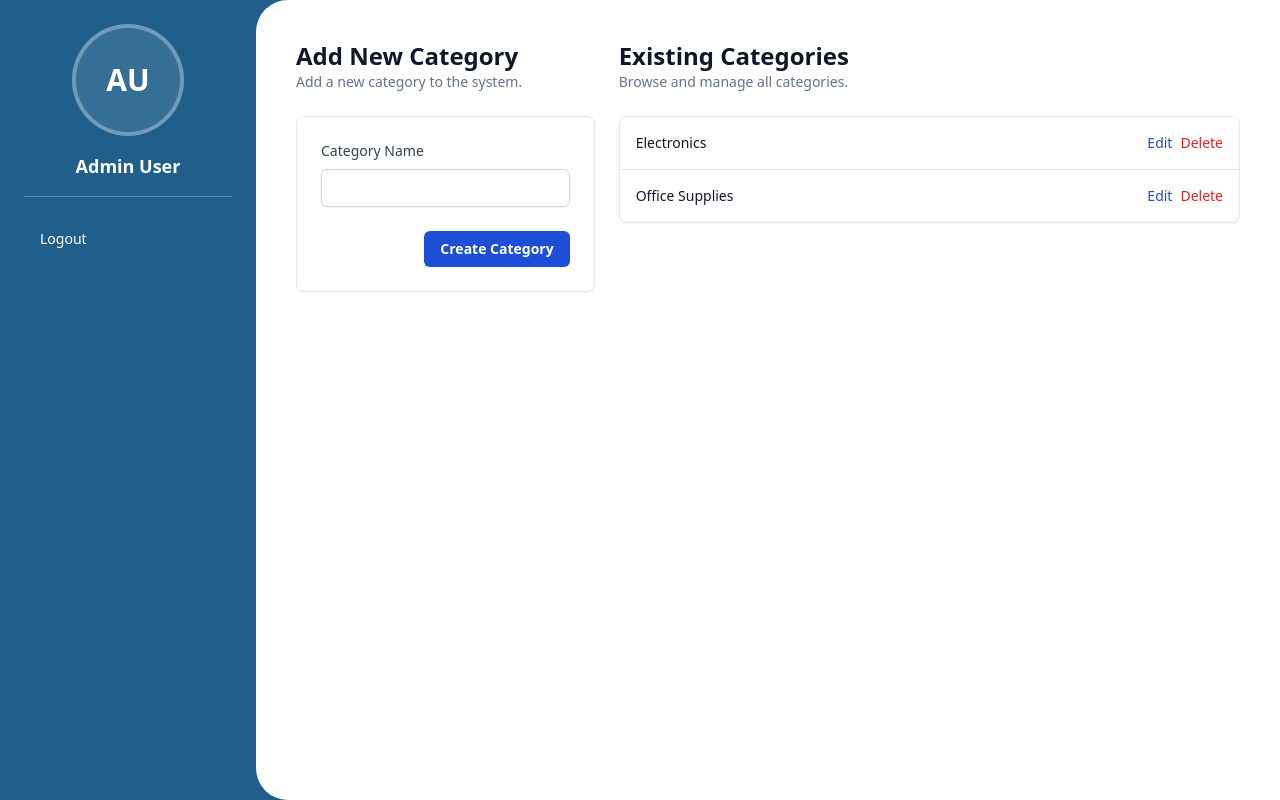
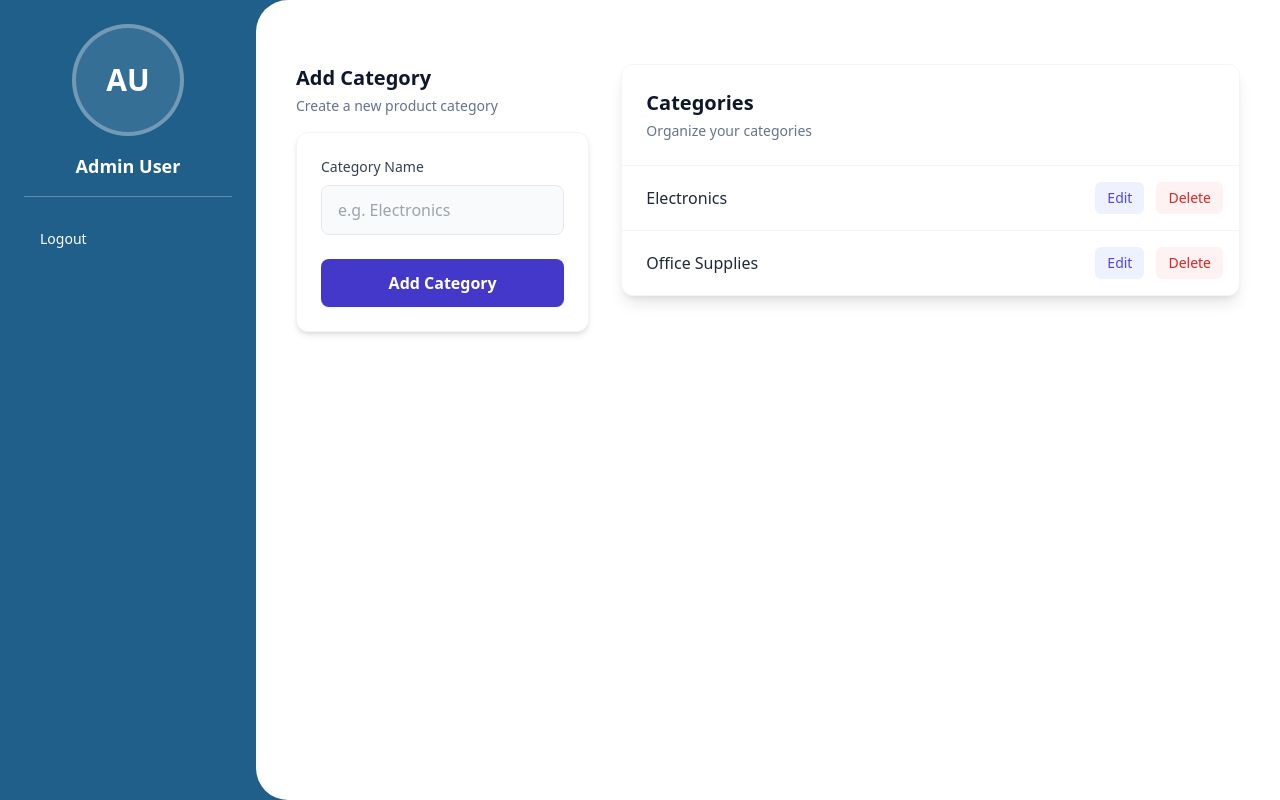
Before and after one commit to Dorecepha/warehouse-management-PDM-Fall25, a React (Create React App) app in the folder frontend/: page /categories in a window 1280 px wide. Built offline with nearby package versions, Linux system fonts and the light colour scheme.

Commit message:
Category and Supply (credited to Phuong Nhu)

```diff
--- a/frontend/src/features/categories/CategoryForm.jsx
+++ b/frontend/src/features/categories/CategoryForm.jsx
@@ -27,48 +27,37 @@ function CategoryForm({
   const submitting = isSubmitting || isSubmittingProp;
 
   return (
-    <form
-      onSubmit={handleSubmit(onSubmit)}
-      className="space-y-6 rounded-lg border border-slate-200 bg-white p-6 shadow-sm"
-      noValidate
-    >
+    <div className="bg-white rounded-xl shadow-md overflow-hidden border border-slate-100">
+      <form onSubmit={handleSubmit(onSubmit)} className="p-6 space-y-6" noValidate>
+
         <div className="space-y-2">
-        <label
-          htmlFor="name"
-          className="block text-sm font-medium text-slate-700"
-        >
-          Category Name
-        </label>
+          <label htmlFor="name" className="block text-sm font-medium text-slate-700">Category Name</label>
           <input
             id="name"
             type="text"
-          className="w-full rounded-md border border-slate-300 px-3 py-2 text-sm shadow-sm focus:border-primary focus:outline-none focus:ring-2 focus:ring-primary/20"
+            className="w-full px-4 py-3 rounded-lg bg-gray-50 border border-gray-200 text-slate-900 focus:bg-white focus:ring-2 focus:ring-indigo-500 focus:border-transparent transition-all outline-none"
+            placeholder="e.g. Electronics"
             {...register('name')}
             aria-invalid={errors.name ? 'true' : 'false'}
           />
-        {errors.name ? (
-          <p className="text-sm text-red-600" role="alert">
-            {errors.name.message}
-          </p>
-        ) : null}
+          {errors.name && <p className="text-sm text-red-600 mt-1">{errors.name.message}</p>}
         </div>
 
-      {serverError ? (
-        <div className="rounded-md border border-red-200 bg-red-50 p-3 text-sm text-red-700">
+        {serverError && (
+          <div className="p-3 rounded-lg bg-red-50 border border-red-100 text-sm text-red-600">
             {serverError}
           </div>
-      ) : null}
+        )}
 
-      <div className="flex justify-end gap-3">
         <button
           type="submit"
-          className="inline-flex items-center rounded-md bg-primary px-4 py-2 text-sm font-semibold text-white shadow-sm transition focus:outline-none focus:ring-2 focus:ring-primary/20 disabled:cursor-not-allowed disabled:opacity-60"
           disabled={submitting}
+          className="w-full bg-indigo-700 hover:bg-indigo-800 text-white font-semibold py-3 rounded-lg shadow-sm transition-all disabled:opacity-70 disabled:cursor-not-allowed"
         >
-          {submitting ? 'Saving…' : submitLabel}
+          {submitting ? 'Saving...' : submitLabel}
         </button>
+      </form>
     </div>
-    </form>
   );
 }
 
--- a/frontend/src/features/products/ProductForm.jsx
+++ b/frontend/src/features/products/ProductForm.jsx
@@ -41,8 +41,8 @@ function ProductForm({
       const db = descBoxRef.current;
       const rc = rightColRef.current;
       const pv = previewRef.current;
+      if (!nb || !db || !rc || !pv) return;
       pv.style.marginBottom = '32px';
-      if (!nb || !db || !rc || !pv) return;
 
       const isMd = window.matchMedia('(min-width: 768px)').matches;
       if (!isMd) {
--- a/frontend/src/pages/CategoryPage.jsx
+++ b/frontend/src/pages/CategoryPage.jsx
@@ -67,82 +67,69 @@ function CategoryPage() {
   const totalPages = data?.meta?.totalPages ?? 1;
 
   return (
-    <div className="grid grid-cols-1 gap-6 lg:grid-cols-3">
-      <div className="space-y-6 lg:col-span-1">
-        <header>
-          <h1 className="text-2xl font-semibold text-slate-900">
-            {editingCategory ? 'Edit Category' : 'Add New Category'}
-          </h1>
-          <p className="text-sm text-slate-500">
-            {editingCategory
-              ? `Updating "${editingCategory.name}"`
-              : 'Add a new category to the system.'}
+    <div className="grid grid-cols-1 lg:grid-cols-12 gap-8 py-6">
+
+      {/* Left Column: Form (Chiếm 4/12 phần trên desktop) */}
+      <div className="lg:col-span-4 space-y-6 order-2 lg:order-1">
+        <div>
+          <h2 className="text-xl font-bold text-slate-900 mb-1">
+            {editingCategory ? 'Edit Category' : 'Add Category'}
+          </h2>
+          <p className="text-sm text-slate-500 mb-4">
+            {editingCategory ? 'Update category details' : 'Create a new product category'}
           </p>
-        </header>
 
           <CategoryForm
             key={editingCategory?.id ?? 'create'}
             defaultValues={editingCategory ?? categoryFormDefaultValues}
-          submitLabel={editingCategory ? 'Update Category' : 'Create Category'}
+            submitLabel={editingCategory ? 'Update Category' : 'Add Category'}
             onSubmit={editingCategory ? handleUpdate : handleCreate}
             isSubmitting={createMutation.isPending || updateMutation.isPending}
             serverError={serverError}
           />
+
           {editingCategory && (
             <button
               type="button"
-            onClick={() => setEditingCategory(null)}
-            className="w-full rounded-md bg-white px-4 py-2 text-sm font-medium text-slate-700 shadow-sm ring-1 ring-slate-200 hover:bg-slate-50"
+              onClick={() => { setEditingCategory(null); setServerError(''); }}
+              className="w-full mt-3 px-4 py-2.5 rounded-lg bg-white border border-slate-300 text-slate-700 font-medium hover:bg-slate-50 transition-all"
             >
               Cancel Edit
             </button>
           )}
         </div>
+      </div>
 
-      <div className="space-y-6 lg:col-span-2">
-        <header>
-          <h1 className="text-2xl font-semibold text-slate-900">
-            Existing Categories
-          </h1>
-          <p className="text-sm text-slate-500">
-            Browse and manage all categories.
-          </p>
-        </header>
+      {/* Right Column: List (Chiếm 8/12 phần trên desktop) */}
+      <div className="lg:col-span-8 order-1 lg:order-2">
+        <div className="bg-white rounded-xl shadow-lg border border-slate-100 overflow-hidden">
+          <div className="p-6 border-b border-slate-100 bg-white">
+            <h2 className="text-xl font-bold text-slate-900">Categories</h2>
+            <p className="text-sm text-slate-500 mt-1">Organize your categories</p>
+          </div>
 
           {isLoading ? (
-          <div className="rounded-lg border border-dashed border-slate-300 bg-white p-10 text-center text-slate-600">
-            Loading categories...
-          </div>
+             <div className="p-8 text-center text-slate-500">Loading...</div>
           ) : isError ? (
-          <div className="rounded-lg border border-red-200 bg-red-50 p-6 text-red-700">
-            {error.message}
-          </div>
+             <div className="p-6 text-red-600">{error.message}</div>
           ) : categories.length === 0 ? (
-          <div className="rounded-lg border border-dashed border-slate-300 bg-white p-10 text-center text-slate-500">
-            No categories found.
-          </div>
+             <div className="p-8 text-center text-slate-500">No categories found.</div>
           ) : (
-          <div className="overflow-hidden rounded-lg border border-slate-200 bg-white shadow-sm">
-            <ul className="divide-y divide-slate-200">
+            <ul className="divide-y divide-slate-100">
               {categories.map((category) => (
-                <li
-                  key={category.id}
-                  className="flex items-center justify-between p-4"
-                >
-                  <span className="text-sm font-medium text-slate-900">
-                    {category.name}
-                  </span>
-                  <div className="flex gap-2">
+                <li key={category.id} className="p-4 flex items-center justify-between hover:bg-slate-50 transition-colors">
+                  <span className="font-medium text-slate-800 pl-2">{category.name}</span>
+                  <div className="flex items-center gap-3">
                     <button
                       onClick={() => setEditingCategory(category)}
-                      className="text-sm font-medium text-primary hover:text-primary/80"
+                      className="px-3 py-1.5 text-sm font-medium text-indigo-600 hover:text-indigo-800 bg-indigo-50 hover:bg-indigo-100 rounded-md transition-colors"
                     >
                       Edit
                     </button>
                     <button
                       onClick={() => handleDelete(category.id)}
                       disabled={deleteMutation.isPending}
-                      className="text-sm font-medium text-red-600 hover:text-red-600/80 disabled:opacity-50"
+                      className="px-3 py-1.5 text-sm font-medium text-red-600 hover:text-red-800 bg-red-50 hover:bg-red-100 rounded-md transition-colors disabled:opacity-50"
                     >
                       Delete
                     </button>
@@ -150,22 +137,14 @@ function CategoryPage() {
                 </li>
               ))}
             </ul>
-          </div>
           )}
 
           {totalPages > 1 && (
-          <footer className="flex items-center justify-between">
-            <p className="text-sm text-slate-500">
-              Page {page} of {totalPages}{' '}
-              {isFetching && !isLoading ? '· Updating…' : ''}
-            </p>
-            <PaginationComponent
-              currentPage={page}
-              totalPages={totalPages}
-              onPageChange={setPage}
-            />
-          </footer>
+            <div className="p-4 border-t border-slate-100 flex justify-center">
+              <PaginationComponent currentPage={page} totalPages={totalPages} onPageChange={setPage} />
+            </div>
           )}
+        </div>
       </div>
     </div>
   );
--- a/frontend/src/pages/SupplierCreatePage.jsx
+++ b/frontend/src/pages/SupplierCreatePage.jsx
@@ -22,19 +22,15 @@ function SupplierCreatePage() {
   };
 
   return (
-    <div className="space-y-6">
-      <header className="space-y-1">
-        <h1 className="text-2xl font-semibold text-slate-900">
-          Create New Supplier
-        </h1>
-        <p className="text-sm text-slate-500">
-          Fill out the form below to add a new supplier.
-        </p>
-      </header>
+    <div className="py-8 px-4 mx-auto max-w-5xl">
+      <div className="text-center mb-10">
+        <h1 className="text-3xl font-bold text-slate-900">Create New Supplier</h1>
+        <p className="text-slate-500 mt-2">Fill in the information below to add a new supplier</p>
+      </div>
 
       <SupplierForm
         defaultValues={supplierFormDefaultValues}
-        submitLabel="Create Supplier"
+        submitLabel="Add Supplier"
         onSubmit={handleSubmit}
         isSubmitting={isPending}
         serverError={serverError || error?.message}
--- a/frontend/src/pages/SupplierEditPage.jsx
+++ b/frontend/src/pages/SupplierEditPage.jsx
@@ -69,15 +69,11 @@ function SupplierEditPage() {
   }
 
   return (
-    <div className="space-y-6">
-      <header className="space-y-1">
-        <h1 className="text-2xl font-semibold text-slate-900">
-          Edit Supplier: {supplierData.supplier.name}
-        </h1>
-        <p className="text-sm text-slate-500">
-          Update the supplier details and save your changes.
-        </p>
-      </header>
+    <div className="py-8 px-4 mx-auto max-w-5xl">
+      <div className="text-center mb-10">
+        <h1 className="text-3xl font-bold text-slate-900">Edit Supplier</h1>
+        <p className="text-slate-500 mt-2">Update the information for {supplierData.supplier.name}</p>
+      </div>
 
       <SupplierForm
         defaultValues={defaultValues}
```
Also changed, not shown: frontend/src/features/suppliers/SupplierForm.jsx (+32 -52 lines), frontend/src/pages/SupplierPage.jsx (+32 -67 lines), 1 other file (tests, documents, lock files or other folders). Lines whose indentation alone changed are shown as unchanged.
